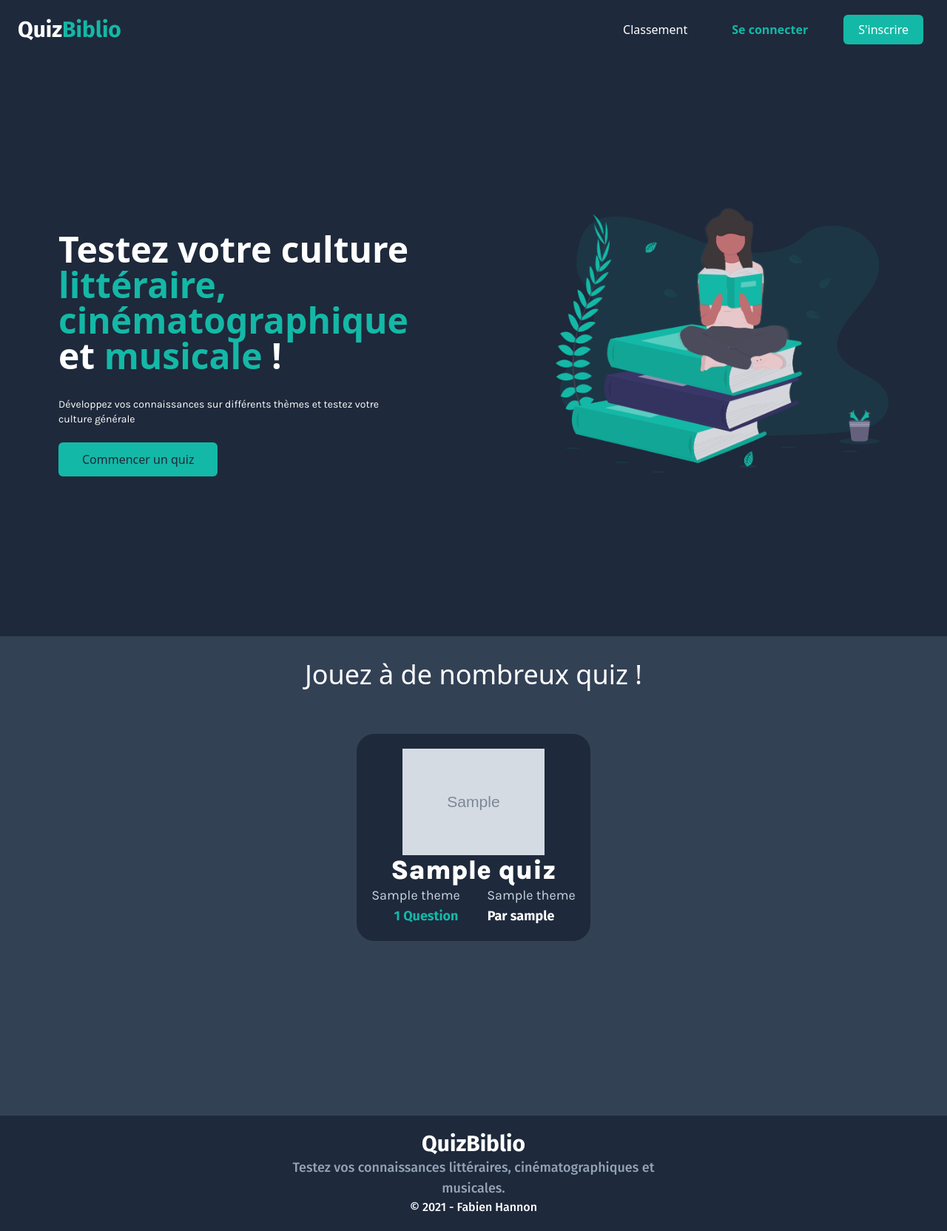
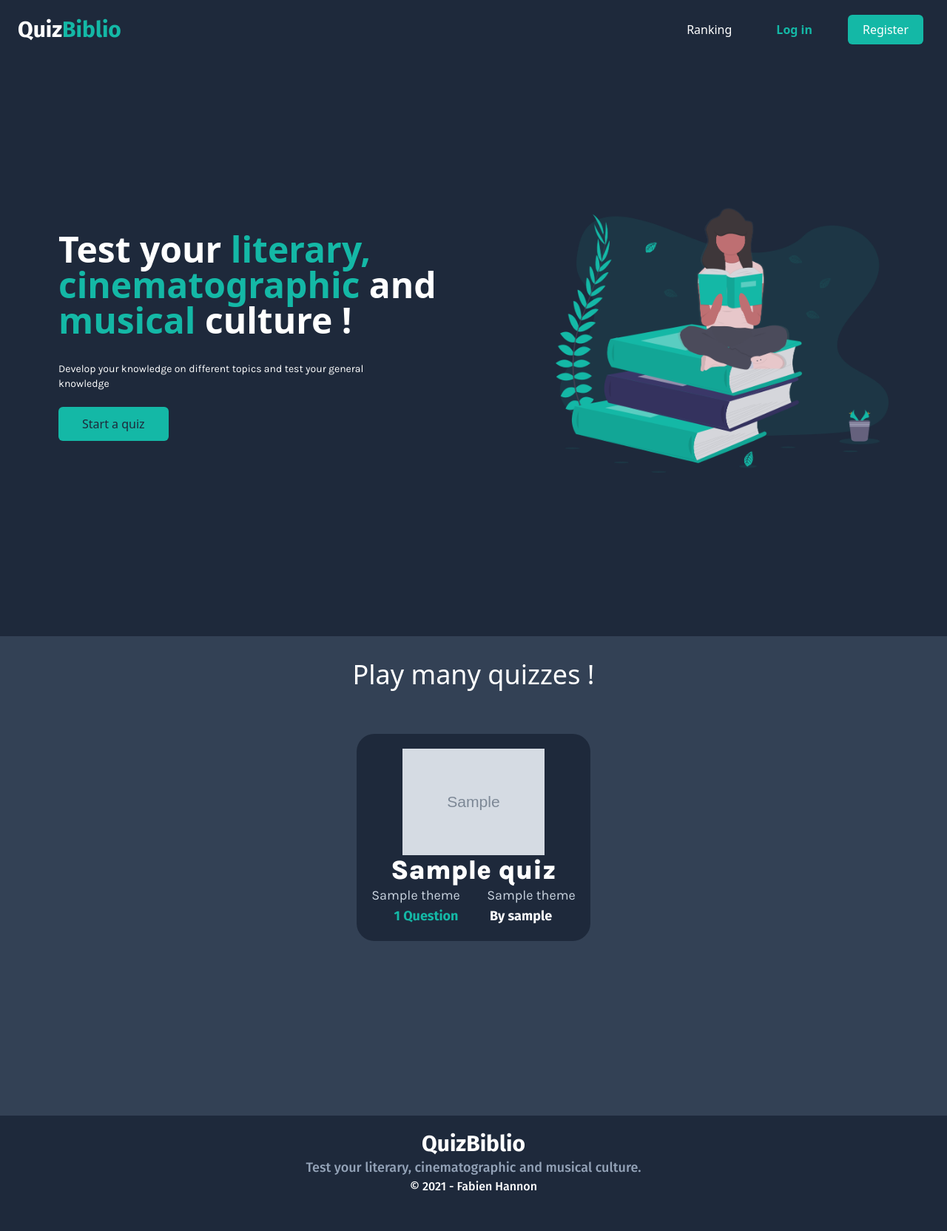
Before and after one commit to FabienH27/quizBiblio, a Django app: page / in a window 1280 px wide. Shown: the whole page at 74% size. After the commit the page ends 1610 px from the top, so only its background shows below. Run offline with Django 3.2, Linux system fonts and the light colour scheme; tables that the repository leaves empty hold one stand-in row (values such as "Sample post"); grey boxes marked "Sample" are stand-in pictures; style sheets or scripts are compiled from the project's sources.

Commit message:
switch FR to EN

```diff
--- a/quizBiblio/quizApps/templates/quizApps/base.html
+++ b/quizBiblio/quizApps/templates/quizApps/base.html
@@ -27,18 +27,18 @@
                 </button>
             </div>
             <div :class="{'flex': open, 'hidden': !open}"  class=" flex-grow pb-4 md:pb-0 hidden md:flex justify-center md:justify-end md:flex-row items-center">
-                <a href="{% url 'classement' %}" class="hover:text-teal-500 mx-5 text-white">Classement</a>
+                <a href="{% url 'classement' %}" class="hover:text-teal-500 mx-5 text-white">Ranking</a>
                 {% if not request.user.is_authenticated %}
-                <a href="{% url 'login' %}" class="text-teal-500 mx-5 self-center text-center px-5 py-2 font-semibold rounded-lg hover:text-white">Se connecter</a>
-                <a href="{% url 'register' %}" class="text-white mx-2 bg-teal-500 px-5 py-2 rounded-md hover:bg-white hover:text-teal-500">S'inscrire</a>
+                <a href="{% url 'login' %}" class="text-teal-500 mx-5 self-center text-center px-5 py-2 font-semibold rounded-lg hover:text-white">Log in</a>
+                <a href="{% url 'register' %}" class="text-white mx-2 bg-teal-500 px-5 py-2 rounded-md hover:bg-white hover:text-teal-500">Register</a>
                 {% else %}
                 <div class="text-white px-5 border-r-2 border-white flex">
                     {% if 'quizApps.add_userquiz' in perms %}
-                    <a href="{% url 'admin:index' %}" class="hover:text-teal-500">Créer un quiz</a>
+                    <a href="{% url 'admin:index' %}" class="hover:text-teal-500">Admin panel</a>
                     {% endif %}
                     <p class="ml-8">{{request.user}}</p>
                 </div>
-                <a href="{% url 'logout' %}" class="text-teal-500 mx-5 self-center text-center px-5 py-2 font-semibold rounded-lg hover:text-white">Se déconnecter</a>
+                <a href="{% url 'logout' %}" class="text-teal-500 mx-5 self-center text-center px-5 py-2 font-semibold rounded-lg hover:text-white">Log out</a>
                 {% endif %}
             </div>
         </div>
@@ -51,17 +51,9 @@
     <footer class="lg:flex justify-around mx-auto my-5">
         <div class="text-white font-title self-center text-center">
             <h1 class="font-semibold text-3xl ">QuizBiblio</h1>
-            <p class="text-lg text-gray-400 max-w-lg mx-auto ">Testez vos connaissances littéraires, cinématographiques et musicales.</p>
+            <p class="text-lg text-gray-400 max-w-lg mx-auto ">Test your literary, cinematographic and musical culture.</p>
             <p>© 2021 - Fabien Hannon </p>
         </div>
-        <!--<form class="text-white font-title text-center mt-10 md:mt-0">
-            <h1 class="font-semibold text-2xl">Un problème, une suggestion ?</h1>
-            <a href="{% url 'contact' %}" class="border-white border-2 flex max-w-max
-            focus:outline-none text-center mx-auto px-5 py-2 my-5 3 items-center text-white hover:bg-white hover:text-gray-800">Contact
-                <svg xmlns="http://www.w3.org/2000/svg" class="h-8 w-8 ml-2" fill="none" viewBox="0 0 24 24" stroke="currentColor">
-                <path stroke-linecap="round" stroke-linejoin="round" stroke-width="2" d="M17 8l4 4m0 0l-4 4m4-4H3" />
-            </svg></a>
-        </form>-->
     </footer>
     {% endblock %}
 
--- a/quizBiblio/quizApps/templates/quizApps/classement.html
+++ b/quizBiblio/quizApps/templates/quizApps/classement.html
@@ -2,7 +2,7 @@
 <div class="overflow-x-auto">
     <div class="min-w-screen flex justify-center bg-gray-800 font-sans overflow-hidden">
         <div class="max-w-screen-md lg:w-5/6">
-            <h1 class="text-center text-4xl text-white my-10">Classement par thème</h1>
+            <h1 class="text-center text-4xl text-white my-10">Ranking per theme</h1>
             <div class="flex justify-evenly flex-wrap">
                 {% for theme in themes %}
                 <button type="button" id="{{theme.id}}" onclick="callAjax($(this));return false;" class="text-gray-300 focus:bg-teal-500 focus:text-gray-900 shadow-lg bg-gray-900 px-10 font-semibold py-2 m-2 rounded-full">{{theme}}</button>
@@ -11,9 +11,9 @@
             <div class="bg-gray-900 shadow-md rounded my-6" id="table">
             </div>
             {% if themes %}
-            <p class="text-gray-400 text-center" id="message">Choisissez un thème</p>
+            <p class="text-gray-400 text-center" id="message">Select a theme</p>
             {% else %}
-            <p class="text-gray-400 text-center">Aucun thème disponible.</p>
+            <p class="text-gray-400 text-center">No theme available.</p>
             {% endif %}
         </div>
     </div>
--- a/quizBiblio/quizApps/templates/quizApps/classement_table.html
+++ b/quizBiblio/quizApps/templates/quizApps/classement_table.html
@@ -2,7 +2,7 @@
     <thead>
         <tr class="bg-teal-500 text-gray-100 uppercase text-sm leading-normal">
             <th class="py-3 px-6 text-center">Position</th>
-            <th class="py-3 px-6 text-center">Utilisateur</th>
+            <th class="py-3 px-6 text-center">User</th>
             <th class="py-3 px-6 text-center">Points</th>
         </tr>
     </thead>
@@ -22,7 +22,7 @@
         {% empty %}
         <tr>
             <td class="py-3 px-6 text-center" colspan="3">
-                <span class="py-1 px-3 rounded-full">Aucun utilisateur n'a de score sur des quiz liés à ce thème</span>
+                <span class="py-1 px-3 rounded-full">No user has a score on quizzes related to this topic.</span>
             </td>
         </tr>
         {% endfor %}
--- a/quizBiblio/quizApps/templates/quizApps/index.html
+++ b/quizBiblio/quizApps/templates/quizApps/index.html
@@ -2,11 +2,11 @@
 <section class="flex lg:h-screen lg:max-w-6xl items-center mx-auto">
     <section class="lg:flex mx-auto">
         <article class="max-w-lg  mx-auto mt-8 text-center lg:text-left">
-            <h1 class="text-white text-4xl lg:text-5xl font-bold text-center lg:text-left">Testez votre culture <span class="text-teal-500">littéraire, cinématographique</span> et <span class="text-teal-500">musicale</span> !</h1>
+            <h1 class="text-white text-4xl lg:text-5xl font-bold text-center lg:text-left"> Test your <span class="text-teal-500">literary, cinematographic </span> and <span class="text-teal-500">musical </span> culture !</h1>
             <p class="font-display text-white font-normal text-sm text-center lg:text-left max-w-md my-8">
-                Développez vos connaissances sur différents thèmes et testez votre culture générale</p>
+            Develop your knowledge on different topics and test your general knowledge</p>
             <a href="#button-all-quiz" class="text-gray-800 bg-teal-500 px-8 py-3
-                    rounded-md hover:bg-white hover:text-teal-500 ">Commencer un quiz</a>
+                    rounded-md hover:bg-white hover:text-teal-500 ">Start a quiz</a>
         </article>
         <aside class="mt-20 lg:mt-0 mx-auto lg:ml-40">
             <img src="{% static 'quizApps/images/demo2.png' %}" alt="app demo" width="450px">
@@ -16,7 +16,7 @@
 
 <section class="bg-gray-700 pt-8 pb-52">
     <div class="container mx-auto">
-        <h1 class="text-white text-4xl text-center">Jouez à de nombreux quiz !</h1>
+        <h1 class="text-white text-4xl text-center">Play many quizzes !</h1>
         <article class="font-display p-2 mt-8 mx-auto flex justify-center flex-wrap" id="button-all-quiz">
             {% for quiz in quizzes %}
             <a href="{% url 'play-quiz' quiz.id %}" class="bg-gray-800 text-center w-3/12 p-5 mx-auto my-5 rounded-3xl card">
@@ -28,11 +28,11 @@
                     <span class="ml-8">{% if quiz.theme2 %}{{quiz.theme2}}{% endif %}</span>
                 </h2>
                 <div class="flex  text-lg font-semibold font-title justify-center text-white">
-                    <p class="text-teal-500 w-32">{{quiz.question_set.count}} Question {% if quiz.question_set.count > 1 %}s{% endif %}</p>
-                    <p class="w-32">Par {{quiz.userquiz_set.first}}</p>
+                    <p class="text-teal-500 w-32">{{quiz.question_set.count}} Question{% if quiz.question_set.count > 1 %}s{% endif %}</p>
+                    <p class="w-32">By {{quiz.userquiz_set.first}}</p>
                 </div>
             </a> {% empty %}
-            <p class="text-white">Aucun quiz disponible.</p>
+            <p class="text-white">No quiz available.</p>
             {% endfor %}
         </article>
     </div>
--- a/quizBiblio/quizBiblio/settings.py
+++ b/quizBiblio/quizBiblio/settings.py
@@ -114,7 +114,7 @@ AUTH_PASSWORD_VALIDATORS = [
 # Internationalization
 # https://docs.djangoproject.com/en/3.2/topics/i18n/
 
-LANGUAGE_CODE = 'fr-fr'
+LANGUAGE_CODE = 'en-en'
 
 TIME_ZONE = 'Europe/Paris'
 
```
Also changed, not shown: quizBiblio/quizApps/templates/quizApps/play-quiz.html (+8 -8 lines).
